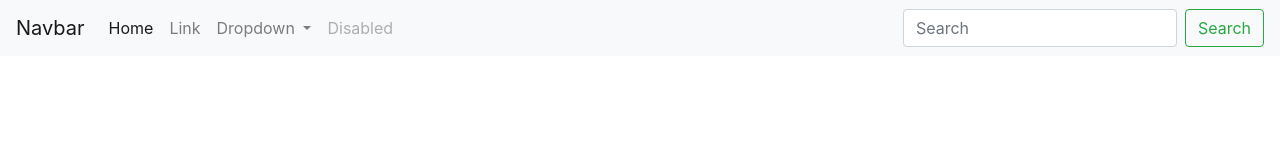
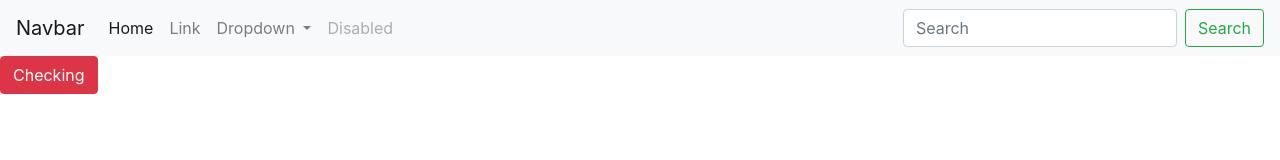
Before and after one commit to diyadebolina/TestFolder, a plain HTML site: page includes/header.html in a window 1280 px wide. Drawn offline with nearby package versions, Linux system fonts and the light colour scheme.

Commit message:
add button

```diff
--- a/includes/header.html
+++ b/includes/header.html
@@ -48,6 +48,8 @@
       </nav>
 
 
+      <button class="btn btn-danger">Checking</button>
+
     <!-- Optional JavaScript -->
     <!-- jQuery first, then Popper.js, then Bootstrap JS -->
     <script src="https://code.jquery.com/jquery-3.3.1.slim.min.js" integrity="sha384-q8i/X+965DzO0rT7abK41JStQIAqVgRVzpbzo5smXKp4YfRvH+8abtTE1Pi6jizo" crossorigin="anonymous"></script>
```
